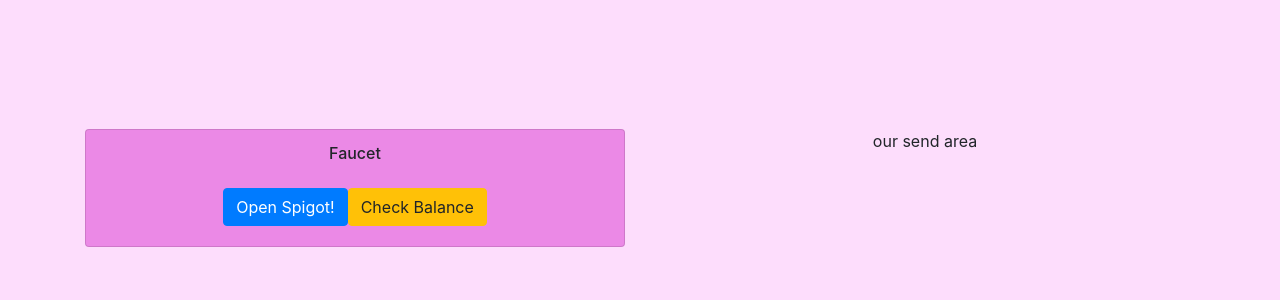
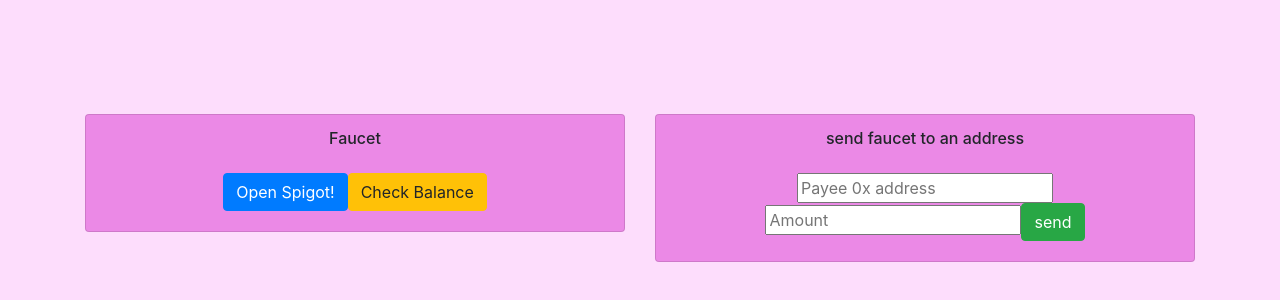
Before and after one commit to boyerst/react-token-faucet, a React (Create React App) app: page / in a window 1280 px wide. Shown: the part 212-512 px from the top of the page. Built offline with nearby package versions, Linux system fonts and the light colour scheme.

Commit message:
Add TokenSend Compenent - user can send wei

```diff
--- a/src/App.js
+++ b/src/App.js
@@ -3,7 +3,7 @@ import FCTToken from './artifacts/contracts/FCTToken.sol/FCTToken.json'
 import 'bootstrap/dist/css/bootstrap.min.css'
 import { Container, Row, Col } from 'react-bootstrap'
 import Faucet from './components/Faucet.js'
-
+import TokenSend from './components/TokenSend.js'
 
 function App() {
 
@@ -14,14 +14,13 @@ function App() {
     <Container>
       <Row className="justify-content-md-center">
         <Col>
-          <div>  </div>
         {/* Create react component and send it the prop 'Token'
             'Token' is imported above and contains the ABI from our artifacts
         */}
           <Faucet tokenContract={Token} />
         </Col>
         <Col>
-          <div> our send area </div>
+          <TokenSend tokenContract={Token}/>
         </Col>
       </Row>
     </Container>
--- /dev/null
+++ b/src/components/TokenSend.js
@@ -0,0 +1,54 @@
+// Import useState hook
+import { useState } from 'react';
+// Import ethers library
+import { ethers } from 'ethers'
+// Import Card component from react-bootstrap
+import Card from 'react-bootstrap/Card'
+// Import Button from react-bootstrap
+import Button from 'react-bootstrap/Button'
+
+const tokenAddress = "0x5fbdb2315678afecb367f032d93f642f64180aa3"
+
+const TokenSend = (props) => {
+
+  const [userAccount, setUserAccount] = useState()
+  const [amount, setAmount] = useState()
+
+  // Request access to the user's MetaMask account
+  async function requestAccount() {
+    await window.ethereum.request({ method: 'eth_requestAccounts' });
+  }
+
+  async function sendCoins() {
+  // Validate users wallet using typeOf operator
+  // "If the data type of the users' wallet is not undefined, then do these things..."
+  if (typeof window.ethereum !== 'undefined') {
+    // Wait for requestAccount() approval by user
+    await requestAccount()
+    // Connect to ethereum via ether.js and Ethereum API
+      // We pass window.ethereum to etheres because this provides the Ethereum API
+    const provider = new ethers.providers.Web3Provider(window.ethereum);
+    const signer = provider.getSigner();
+    const contract = new ethers.Contract(tokenAddress, props.tokenContract.abi, signer);
+    const transaction = await contract.transfer(userAccount, amount);
+    await transaction.wait();
+    console.log(`${amount} Coins successfully sent to ${userAccount}`);
+  }
+}
+    return (
+        <Card style={{background: "rgba(227, 104, 222, 0.71)"}}>
+        <Card.Body>
+        <Card.Subtitle> send faucet to an address
+        </Card.Subtitle>
+        <br></br>
+        <div className="d-grid gap-2">
+        <input onChange={e => setUserAccount(e.target.value)} placeholder="Payee 0x address" />
+        <input onChange={e => setAmount(e.target.value)} placeholder="Amount" />
+        <Button onClick={sendCoins} variant="success">send </Button>
+        </div>
+        </Card.Body>
+        </Card>
+    )
+}
+
+export default TokenSend
```
Also changed, not shown: src/components/Faucet.js (+5 -4 lines).
